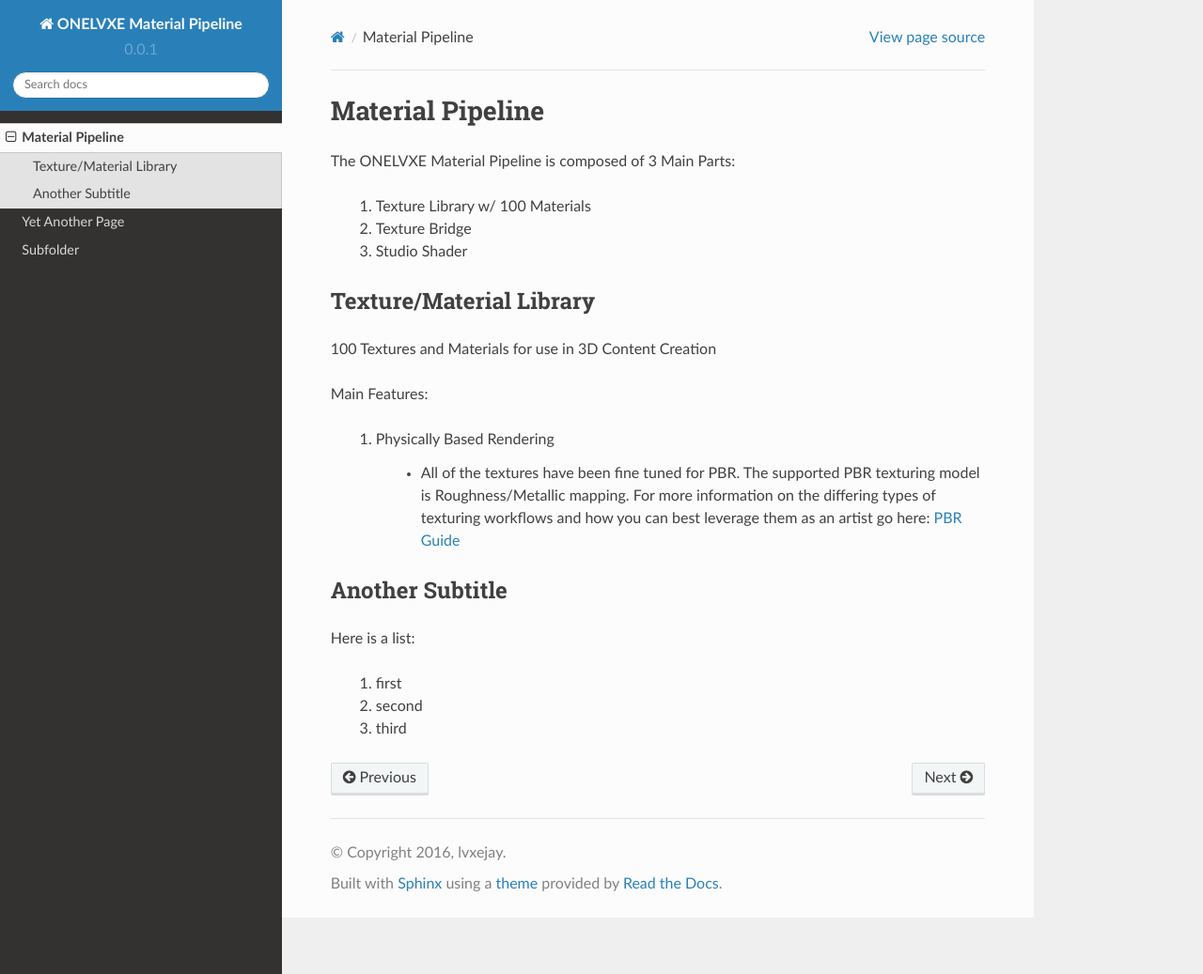
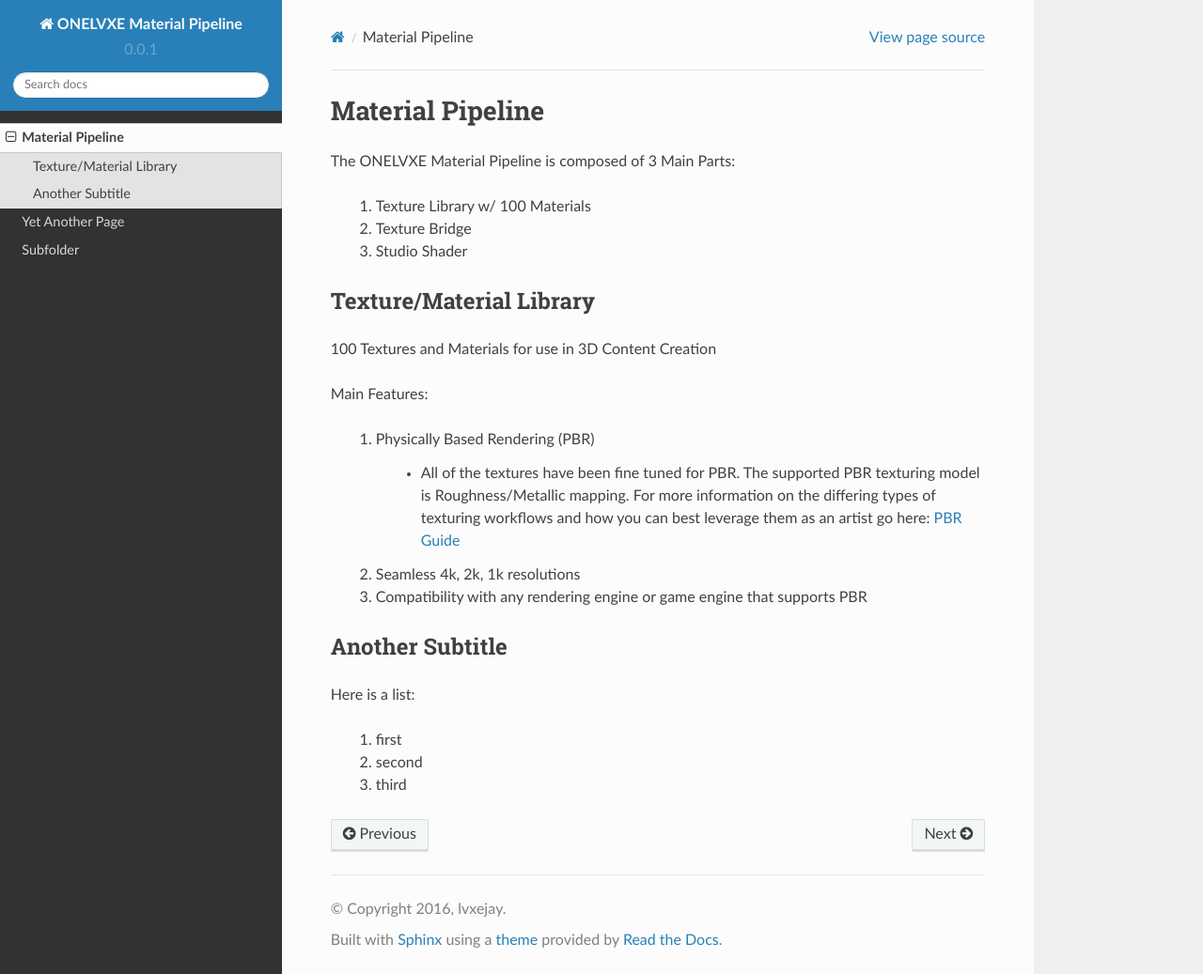
Before and after one commit to lvxejay/onelvxe-material-pipeline, a Sphinx documentation site: the page built from docs/second_page.rst, in a window 1280 px wide and 1037 px high. Shown: the whole window at 94% size. Built offline with Sphinx 7.4.7 and the Read the Docs theme 2.0.0, drawn with Linux system fonts in a browser that asks for light colours.

Commit message:
Update second_page.rst

```diff
--- a/docs/second_page.rst
+++ b/docs/second_page.rst
@@ -15,9 +15,12 @@
 
 Main Features:
 
-    1. Physically Based Rendering
+    1. Physically Based Rendering (PBR)
 
         - All of the textures have been fine tuned for PBR. The supported PBR texturing model is Roughness/Metallic mapping. For more information on the differing types of texturing workflows and how you can best leverage them as an artist go here: `PBR Guide <https://www.allegorithmic.com/pbr-guide>`_
+
+    2. Seamless 4k, 2k, 1k resolutions
+    3. Compatibility with any rendering engine or game engine that supports PBR
 
 
 Another Subtitle
```
